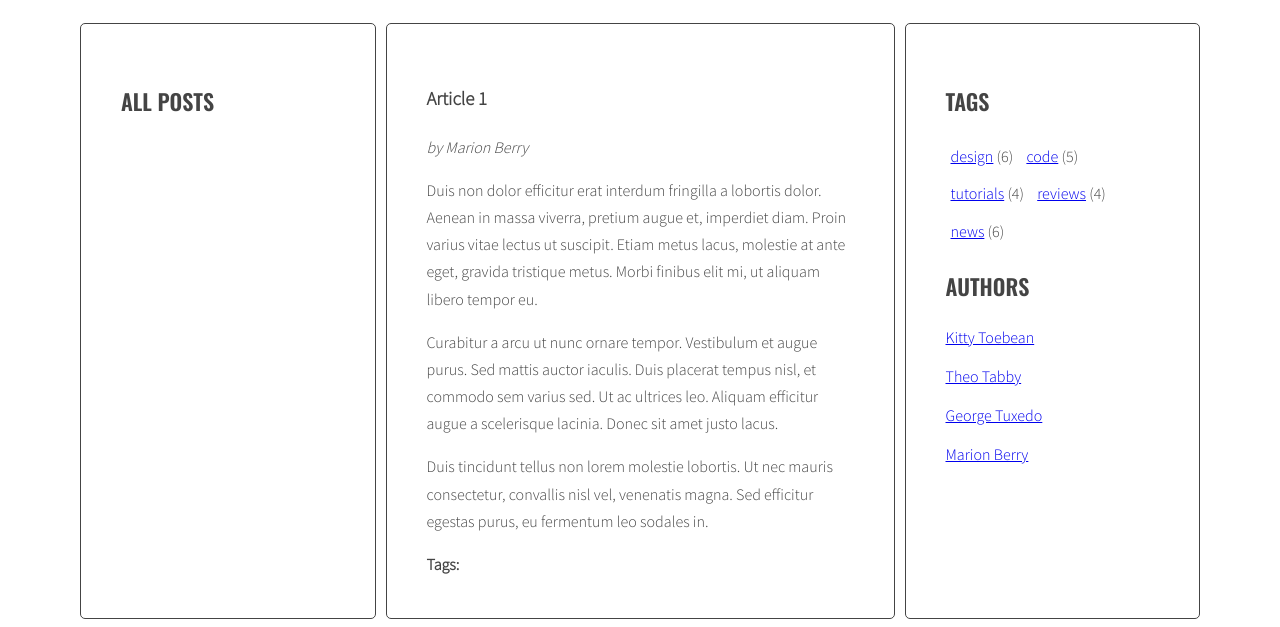
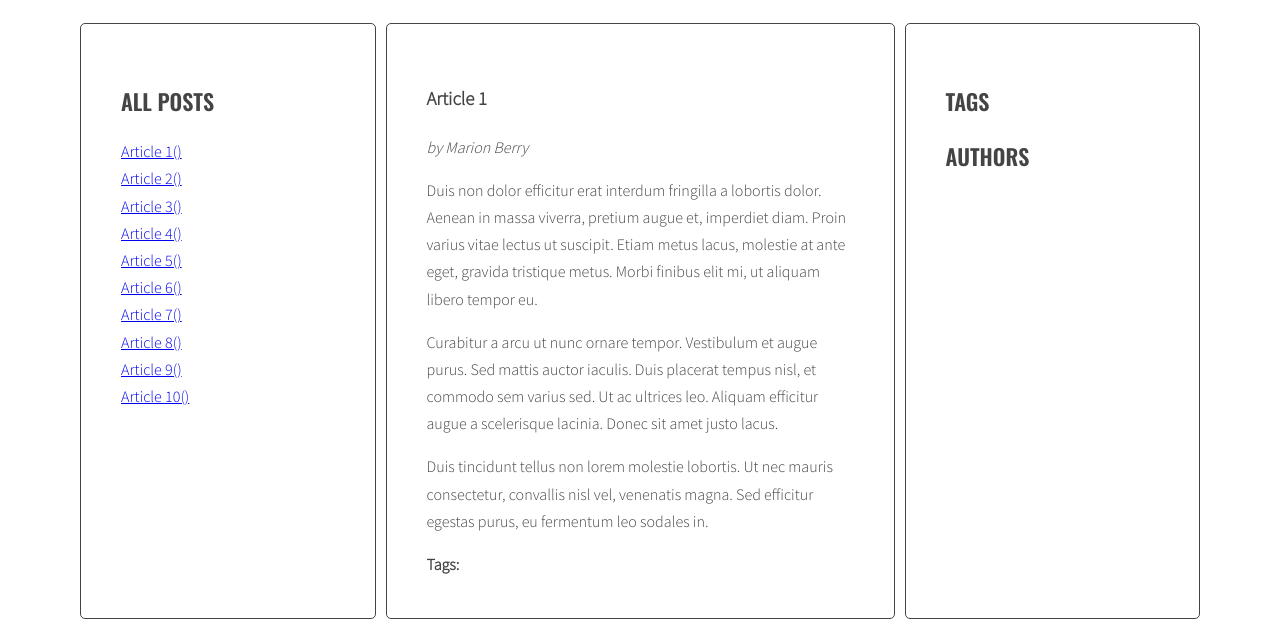
Before and after one commit to Skoczek1992/javascript-blog, a website: page index.html in a window 1280 px wide. Shown: the part 220-847 px from the top of the page. Drawn offline with nearby package versions, Linux system fonts and the light colour scheme.

Commit message:
change templates

```diff
--- a/index.html
+++ b/index.html
@@ -13,6 +13,7 @@
           <aside class="sidebar">
             <h2 class="section-title">All posts</h2>
             <ul class="list titles">
+
             </ul>
           </aside>
           <section class="posts">
@@ -179,46 +180,23 @@
           <aside class="sidebar">
             <h2 class="section-title">Tags</h2>
             <ul class="list tags">
-              <li><a href="#">design</a> <span>(6)</span></li>
-              <li><a href="#">code</a> <span>(5)</span></li>
-              <li><a href="#">tutorials</a> <span>(4)</span></li>
-              <li><a href="#">reviews</a> <span>(4)</span></li>
-              <li><a href="#">news</a> <span>(6)</span></li>
+
             </ul>
             <h2 class="section-title">Authors</h2>
             <ul class="list authors">
-              <li>
-                <a href="#">
-                  <span class="author-name">Kitty Toebean</span>
-                </a>
-              </li>
-              <li>
-                <a href="#">
-                  <span class="author-name">Theo Tabby</span>
-                </a>
-              </li>
-              <li>
-                <a href="#">
-                  <span class="author-name">George Tuxedo</span>
-                </a>
-              </li>
-              <li>
-                <a href="#">
-                  <span class="author-name">Marion Berry</span>
-                </a>
-              </li>
+
             </ul>
           </aside>
         </main>
       </div>
     </div>
-    <script id="template-tag-cloud-link" type="text/x-handlebars-template">
+    <script id="template-cloud-link" type="text/x-handlebars-template">
         {{#each tags}}
-        <li><a class="tag-size-{{className}}" href="#tag-{{tag}}">{{tag}}</a>({{count}})</li>
+        <li><a href="#tag-{{ tag }}" class="{{ className }}">{{ tag }}({{ count }})</a></li>
         {{/each}}
     </script>
 
-    <script id="template-authors-list" type="text/x-handlebars-template">
+    <script id="template-author-list" type="text/x-handlebars-template">
         {{#each authors}}
         <li><a href="#author-{{ author }}">{{ author }}({{ count }})</a></li>
         {{/each}}
--- a/js/script.js
+++ b/js/script.js
@@ -6,7 +6,7 @@ const templates = {
   authorLink: Handlebars.compile(document.querySelector('#template-author-link').innerHTML),
   tagLink: Handlebars.compile(document.querySelector('#template-tag-link').innerHTML),
   articleLink: Handlebars.compile(document.querySelector('#template-article-link').innerHTML)
-}
+};
 
 
 const optArticleSelector = '.post',
```
